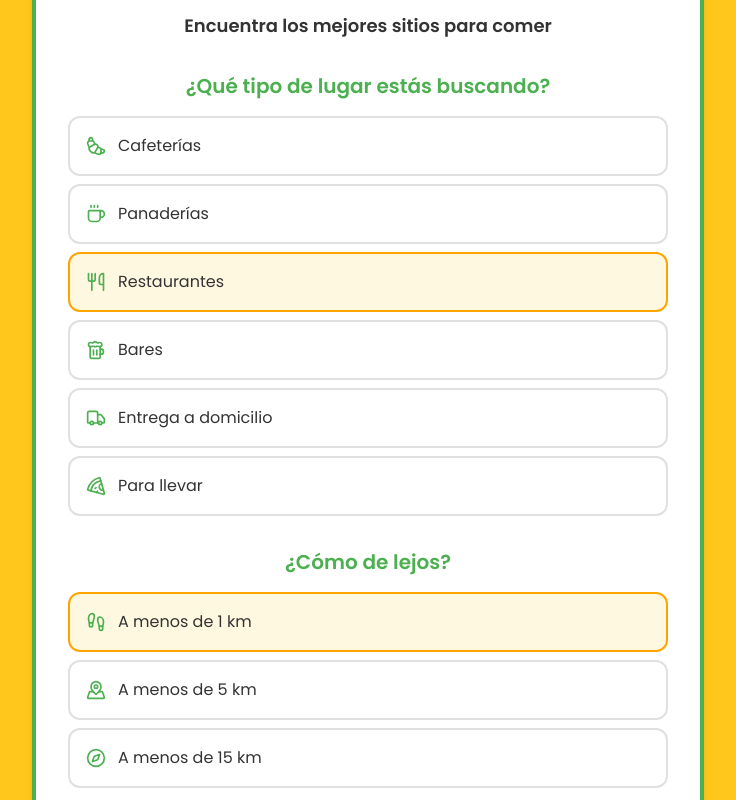
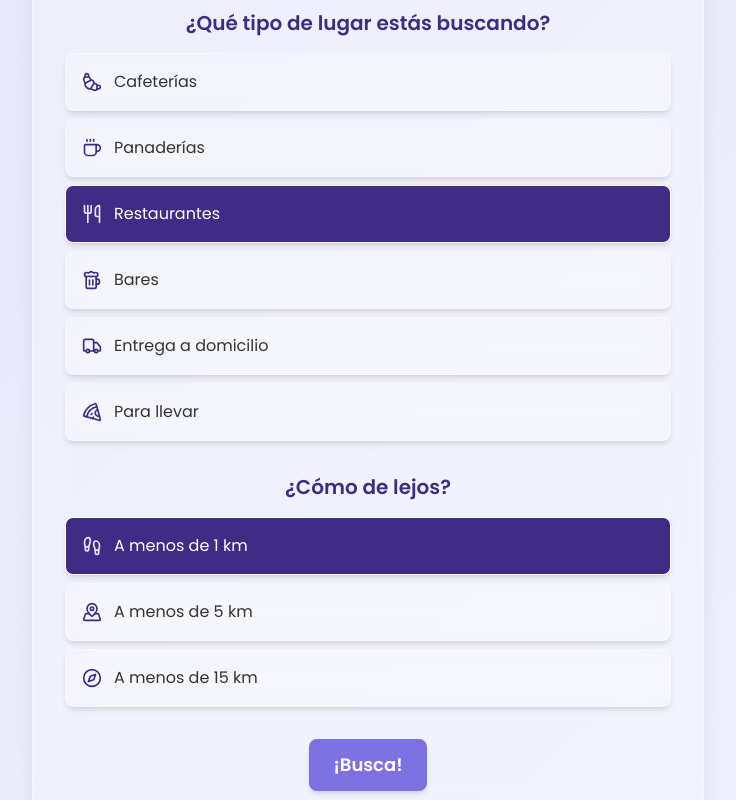
Before and after one commit to mariollesta/locatall, a React (Vite) app in the folder frontend/: page / in a window 1280 px wide. Shown: the part 260-1060 px from the top of the page, without its empty margins (272-1008 px from the left). Built offline with nearby package versions, Linux system fonts and the light colour scheme.

Commit message:
feat(): rebranding

```diff
--- a/frontend/src/App.jsx
+++ b/frontend/src/App.jsx
@@ -1,9 +1,9 @@
 import React from "react";
 
-import { FoodRecommenderPage } from "@pages/FoodRecommenderPage";
+import { PlaceRecommenderPage } from "@pages/PlaceRecommenderPage";
 
 export function App() {
   return (
-    <FoodRecommenderPage />
+    <PlaceRecommenderPage />
   );
 }
--- a/frontend/src/components/OptionGroup.jsx
+++ b/frontend/src/components/OptionGroup.jsx
@@ -2,7 +2,7 @@ const OptionGroup = ({ header, options, selected, onChange, name }) => {
   return (
     <div className="mb-8">
       {header && (
-        <h3 className="text-xl font-bold mb-4 text-center text-[#4CAF50]">
+        <h3 className="text-xl font-bold mb-4 text-center text-[#3f2d85]">
           {header}
         </h3>
       )}
@@ -22,10 +22,16 @@ const OptionGroup = ({ header, options, selected, onChange, name }) => {
               />
               <label
                 htmlFor={`${name}-${option.value}`}
-                className="flex flex-1 items-center justify-between rounded-xl border-2 border-[#E0E0E0] bg-[#FFFFFF] p-4 hover:bg-[#F5F5F5] hover:text-[#FFA500] peer-checked:border-[#FFA500] peer-checked:bg-[#FFF8E1] cursor-pointer transition-all"
+                className="flex flex-1 items-center justify-between bg-white bg-opacity-10 backdrop-blur-lg shadow-md rounded-lg border border-white border-opacity-30 p-4 hover:bg-[#dbdbf9] hover:text-[#3f2d85] peer-checked:border-white peer-checked:bg-[#3f2d85] peer-checked:text-white cursor-pointer transition-all"
               >
                 <div className="flex items-center space-x-3">
-                  {Icon && <Icon className="w-5 h-5 text-[#4CAF50]" />}
+                  {Icon && (
+                    <Icon
+                      className={`w-5 h-5 ${
+                        selected === option.value ? 'text-[#E6E6FA]' : 'text-[#3f2d85]'
+                      } transition-all`}
+                    />
+                  )}
                   <span>{option.label}</span>
                 </div>
               </label>
--- a/frontend/src/components/ResetRecommender.jsx
+++ b/frontend/src/components/ResetSearch.jsx
@@ -1,6 +1,6 @@
 import React from "react";
 
-export function ResetRecommender ({ resetSearch }) {
+export function ResetSearch ({ resetSearch }) {
     return (
         <button
             onClick={resetSearch}
--- a/frontend/src/components/FoodResult.jsx
+++ b/frontend/src/components/ResultCard.jsx
@@ -7,14 +7,14 @@ const generateGoogleMapsLink = (restaurantName) => {
   return `${baseUrl}${encodeURIComponent(restaurantName)}`;
 };
 
-export function FoodResult({ name, rating, open_now }) {
+export function ResultCard({ name, rating, open_now }) {
   const statusClasses = open_now
     ? "bg-[#4CAF50] text-white"
     : "bg-[#FF4C4C] text-white";
 
   return (
     <div
-      className={`bg-white rounded-lg shadow-md overflow-hidden border-2 border-gray-300 hover:border-green-500 transition-transform duration-300 hover:scale-105`}
+      className={`bg-white bg-opacity-30 backdrop-blur-md shadow-md hover:shadow-lg transition-all duration-300 border border-white border-opacity-30 hover:scale-105`}
     >
       <div className="p-4 flex items-center justify-between">
         {/* Restaurant info */}
--- a/frontend/src/components/FoodRecommender.jsx
+++ b/frontend/src/components/SearchCard.jsx
@@ -5,10 +5,10 @@ import { initialState, reducer, ACTIONS } from "@utils/foodRecommenderReducer";
 import { getUserLocation, fetchRecommendations } from "@services/api";
 
 import OptionGroup from "@components/OptionGroup";
-import { ResetRecommender } from "@components/ResetRecommender";
-import { FoodResult } from "@components/FoodResult";
+import { ResetSearch } from "@components/ResetSearch";
+import { ResultCard } from "@components/ResultCard";
 
-export const FoodRecommender = ({ onError }) => {
+export const SearchCard = ({ onError }) => {
   const [state, dispatch] = useReducer(reducer, initialState);
 
   const distanceOptions = useMemo(() => [
@@ -61,12 +61,9 @@ export const FoodRecommender = ({ onError }) => {
   return (
     <div className="w-full max-w-md sm:max-w-lg md:max-w-xl lg:max-w-2xl">
       {!state.showRecommendations ? (
-        <div className="bg-white rounded-xl shadow-md overflow-hidden mb-8 border-4 border-[#4CAF50]">
+        <div className="bg-white bg-opacity-30 backdrop-blur-lg border border-white border-opacity-30 shadow-xl rounded-lg overflow-hidden">
           <div className="p-6 sm:p-8">
-            <UtensilsCrossed className="mx-auto mb-6 text-[#FFA500] animate-bounce" size={48} />
-            <p className="text-[#333333] mb-8 text-center text-lg font-semibold">
-              Encuentra los mejores sitios para comer
-            </p>
+            <UtensilsCrossed className="mx-auto mb-6 text-[#3f2d85] animate-bounce" size={48} />
             {state.error && <div className="text-red-500 mb-4">{state.error}</div>}
 
             {/* Types of places */}
@@ -97,17 +94,17 @@ export const FoodRecommender = ({ onError }) => {
                 disabled={state.isLoading}
                 className={`${
                   state.isLoading
-                    ? "cursor-not-allowed opacity-50 bg-gradient-to-r from-[#FFA500] to-[#4CAF50]"
-                    : "bg-gradient-to-r from-[#FFA500] to-[#4CAF50] hover:from-[#FF9000] hover:to-[#45a049] hover:scale-105"
-                } text-[#FFFFFF] rounded-2xl px-6 py-3 font-bold text-lg transition duration-300 ease-in-out transform focus:outline-none focus:ring-2 focus:ring-[#FFA500] focus:ring-opacity-50 flex items-center justify-center`}
+                    ? "cursor-not-allowed opacity-50"
+                    : "bg-[#7e71e1] hover:scale-105"
+                } text-[#FFFFFF] rounded-lg shadow-md px-6 py-3 font-bold text-lg transition duration-300 ease-in-out transform focus:outline-none focus:ring-2 focus:ring-opacity-50 flex items-center justify-center`}
               >
                 {state.isLoading ? (
                   <>
-                    <div className="w-5 h-5 border-4 border-white border-t-transparent rounded-full animate-spin mr-3"></div>
+                    <div className="w-5 h-5 border-4 border-white border-t-transparent rounded-lg animate-spin mr-3"></div>
                     Buscando...
                   </>
                 ) : (
-                  "¡Busca! 🍳"
+                  "¡Busca!"
                 )}
               </button>
             </div>
@@ -116,7 +113,7 @@ export const FoodRecommender = ({ onError }) => {
       ) : (
         <>
           <div className="mb-8 text-center">
-            <ResetRecommender resetSearch={handleReset} />
+            <ResetSearch resetSearch={handleReset} />
           </div>
           <div className="space-y-4">
             <h2 className="text-xl sm:text-2xl md:text-3xl font-bold text-center mb-6 text-[#FFFFFF]">
@@ -126,7 +123,7 @@ export const FoodRecommender = ({ onError }) => {
             </h2>
             {state.recommendations.length > 0 ? (
               state.recommendations.map((place, index) => (
-                <FoodResult
+                <ResultCard
                   key={index}
                   name={place.name}
                   rating={place.rating}
--- a/frontend/src/pages/FoodRecommenderPage.jsx
+++ b/frontend/src/pages/PlaceRecommenderPage.jsx
@@ -2,13 +2,13 @@ import React, { useState } from "react";
 
 import Navbar from "@components/Navbar";
 import Title from "@components/Title";
-import { FoodRecommender } from "@components/FoodRecommender"
+import { SearchCard } from "@components/SearchCard"
 import ErrorMessage from "@components/ErrorMessage";
 import Footer from "@components/Footer";
 
 const GITHUB_LINK = "https://github.com/mariollesta/gotoeat";
 
-export function FoodRecommenderPage () {
+export function PlaceRecommenderPage () {
 
   const [error, setError] = useState(null);
 
@@ -17,14 +17,14 @@ export function FoodRecommenderPage () {
   };
 
   return (
-    <div className="min-h-screen flex flex-col bg-[#ffc71b] text-[#333333]">
+    <div className="min-h-screen flex flex-col bg-gradient-to-br from-[#E6E6FA] to-[#F0F0FF] text-[#333333]">
       <Navbar />
       <main className="flex-grow flex flex-col items-center justify-center px-4 py-8 sm:px-6 lg:px-8">
         <Title />
         {error ? (
           <ErrorMessage message={error} />
         ) : (
-          <FoodRecommender onError={handleError} />
+          <SearchCard onError={handleError} />
         )}
       </main>
       <Footer githubLink={GITHUB_LINK}/>
```
